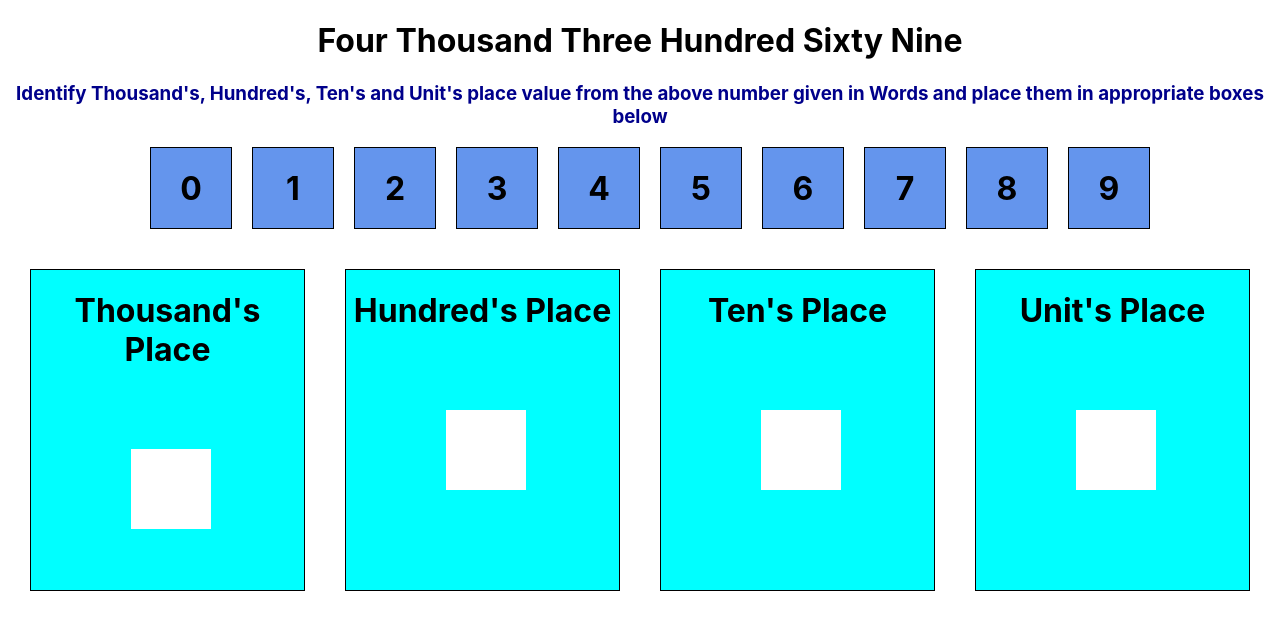
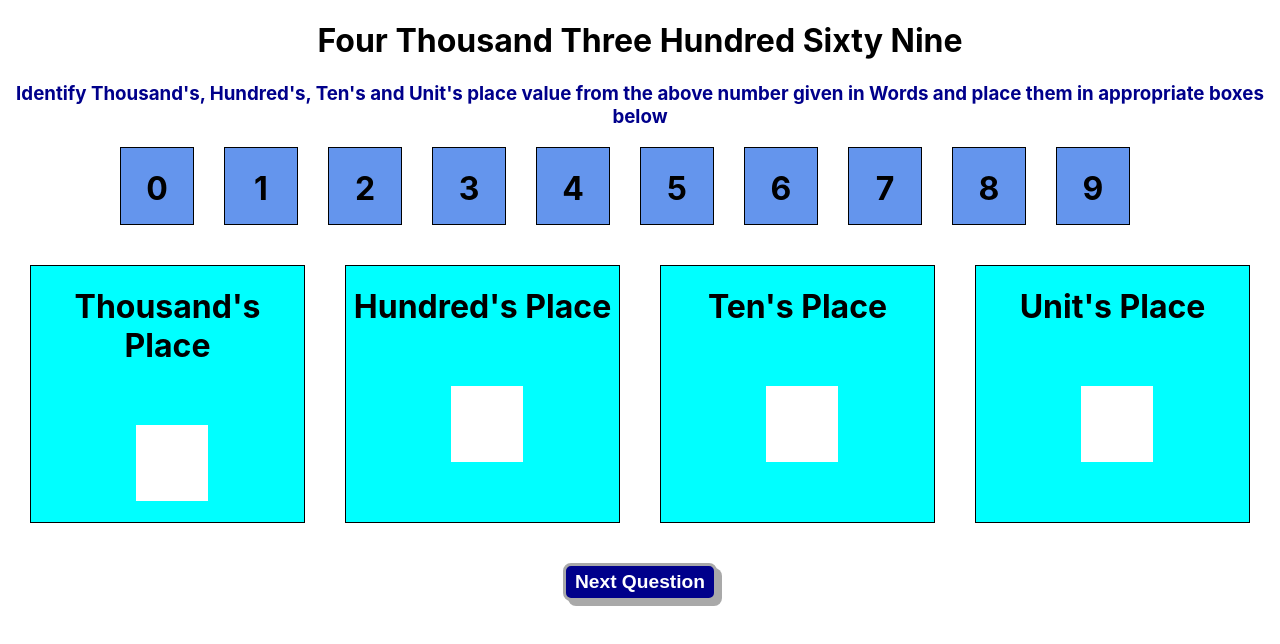
Before and after one commit to mugs912/place-value, a React (Create React App) app: page / in a window 1280 px wide. Shown: the top 644 px of the page. Built offline with nearby package versions, Linux system fonts and the light colour scheme.

Commit message:
added next button

```diff
--- a/src/App.css
+++ b/src/App.css
@@ -7,3 +7,32 @@
   flex-direction: column;
   background-color:yellow;
 }
+
+.btn-div{
+  margin-top: 40px;
+  align-items: center;
+}
+
+.btn {
+  height: 2em;
+  width: 8em;
+  border-radius: 8px;
+  border: darkgray solid 3px;
+  box-shadow: 5px 5px darkgrey;
+  font-weight: bold;
+  font-size: larger;
+  align-self: center;
+  background-color: darkblue;
+  color: white;
+}
+
+.btn:hover{
+  background-color:white;
+  color: darkblue;
+}
+
+.btn:active {
+  background-color: white;
+  box-shadow: 0 5px darkgray;
+  transform: translateY(4px);
+}
--- a/src/App.js
+++ b/src/App.js
@@ -6,6 +6,9 @@ export default function App() {
   return (
     <div className="App">
         <GenerateNumber/>
+        <div className='btn-div'>
+          <button className='btn' onClick={() => {window.location.reload(false)} }>Next Question</button>
+        </div>
     </div>
   );
 
--- a/src/Components/BoxList/BoxList.css
+++ b/src/Components/BoxList/BoxList.css
@@ -11,18 +11,19 @@
 {
     border: black solid 1px;
     background-color:cornflowerblue;
-    height: 5em;
-    width: 5em;
-    margin-left: 20px;
+    height: 4em;
+    width: 4.5em;
+    margin-right: 30px;
+    padding-bottom: 12px;
     text-align: center;
 }
 
 .color-white
 {
     background-color: white;
-    height: 5em;
-    width: 5em;
-    margin-left: 20px;
+    height: 4em;
+    width: 4.5em;
+    margin-right: 30px;
     text-align: center;
 }
 
@@ -39,7 +40,7 @@
     margin-top: 40px;
     margin-left: 20px;
     margin-right: 20px;
-    height: 20em;
+    height: 16em;
     width: 20em;
     background-color: aqua;
     border: black solid 1px;
@@ -50,7 +51,7 @@
     margin-top: 40px;
     margin-left: 0px;
     margin-right: 20px;
-    height: 20em;
+    height: 16em;
     width: 20em;
     background-color: aqua;
     border: black solid 1px;
@@ -62,7 +63,7 @@
     margin-top: 40px;
     margin-left: 20px;
     margin-right: 30px;
-    height: 20em;
+    height: 16em;
     width: 20em;
     background-color: aqua;
     border: black solid 1px;
@@ -73,20 +74,22 @@
 {
     border: black solid 1px;
     background-color: cornflowerblue;
-    height: 5em;
-    width: 5em;
-    margin-top: 80px;
-    margin-left: 100px;
+    height: 4em;
+    width: 4.5em;
+    margin-top: 60px;
+    margin-left: 105px;
+    padding-bottom: 12px;
     text-align: center;
 }
 
 .initial-div
 {
     background-color: white;
-    height: 5em;
-    width: 5em;
-    margin-top: 80px;
-    margin-left: 100px;
+    height: 4em;
+    width: 4.5em;
+    margin-top: 60px;
+    margin-left: 105px;
+    padding-bottom: 12px;
     text-align: center;
 }
 
```
Also changed, not shown: 1 other file (tests, documents, lock files or other folders).
